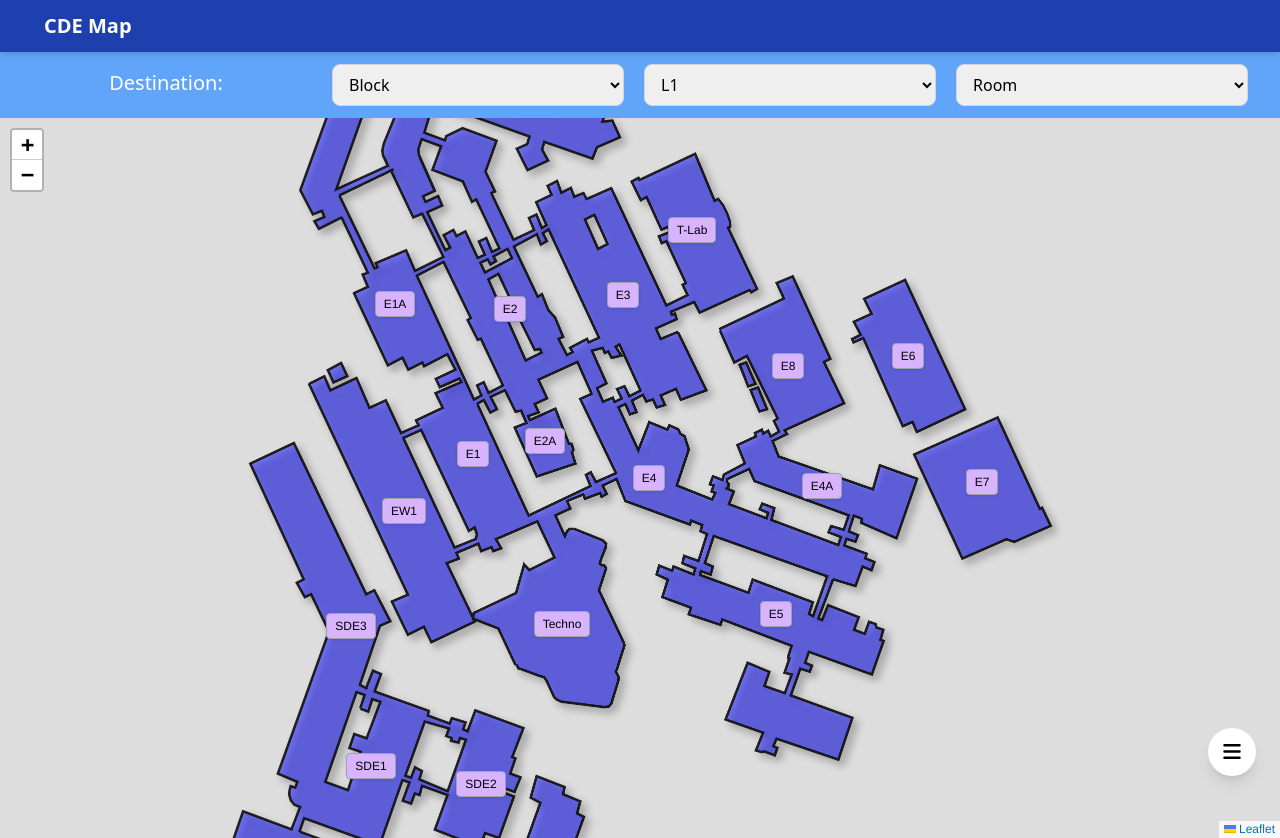
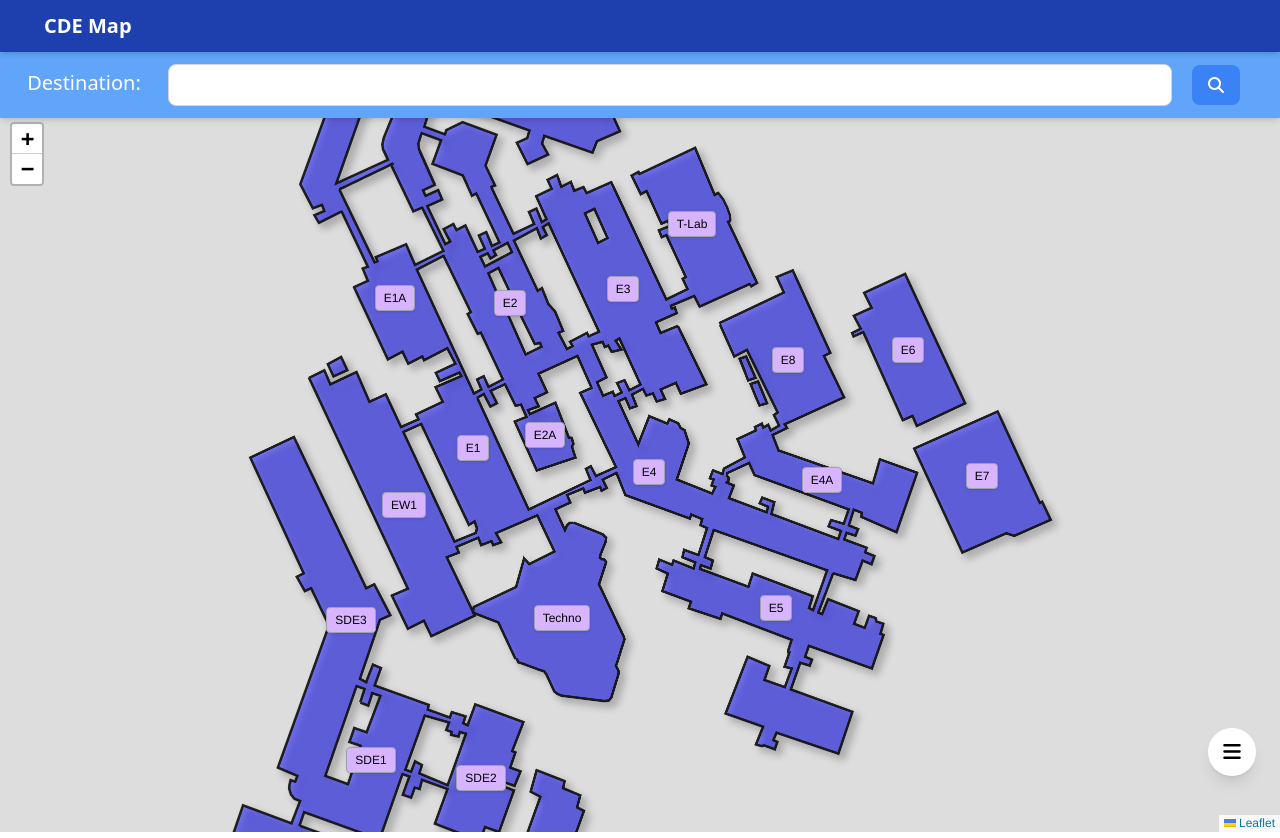
Before and after one commit to Aluminium-Oxide/Orbital-7008, a React (Create React App) app in the folder Front-end/: page / in a window 1280 px wide. After the commit the page ends 800 px from the top, so only its background shows below. Built offline with nearby package versions, Linux system fonts and the light colour scheme.

Commit message:
Remove vertical scroll bar + input back to typing

```diff
--- a/Front-end/src/App.tsx
+++ b/Front-end/src/App.tsx
@@ -16,11 +16,8 @@ function App() {
 
   return(
   <>
-    {/* background */}
-    <div className="bg-white min-h-screen font-sans">
-
     {/* navigation frame*/}
-    <header className="sticky top-0 bg-blue-800 shadow-md z-40">
+    <header className="fixed top-0 left-0 right-0 bg-blue-800 shadow-md z-50">
       <div className="container mx-auto px-5 py-0">
         {/* title */}
         <div className="flex justify-left py-3 px-6">
@@ -30,64 +27,41 @@ function App() {
     </header>
 
     {/* input frame + search button*/}
-        <div className=" bg-blue-400 w-full shadow-md">
-        <div className="grid grid-cols-4 gap-5 pl-5 pr-8 py-3">
-          <label htmlFor="building" className="text-white text-xl font-medium mb-1 flex justify-center items-center">
+    <div className="fixed top-12  left-0 right-0 bg-blue-400 w-full shadow-md py-3 z-40 ">
+      <div className="flex items-center pt-1 px-5">
+        <label htmlFor="building" className="w-32 text-white text-xl font-medium mb-1 flex justify-center items-center">
           Destination:
         </label>
-        {/*building selection*/}
-          <select
-            className="flex-1 px-3 py-2 border border-gray-300 rounded-lg focus:outline-none focus:ring-2 focus:ring-blue-800"
+        <input
+          className="flex-1 ml-5 px-3 py-2 border border-gray-300 rounded-lg focus:outline-none focus:ring-2 focus:ring-blue-800"
           value={destination}
+          type = "text"
           onChange={(e) => setDestination(e.target.value)}>
-            <option value="" disabled> Block </option>
-            <option value="EA">EA</option>
-            <option value="E1">E1</option>
-            <option value="E2">E2</option>
-            <option value="E2">E3</option>
-          </select>
-          {/*floor selection*/}
-          <select
-            value = {currentFloor}
-            className="flex-1 px-3 py-2 border border-gray-300 rounded-lg focus:outline-none focus:ring-2 focus:ring-blue-800"
-            onChange={(e) => setCurrentFloor(e.target.value)}>
-            <option value="" disabled> Floor </option>
-            <option value="L1">L1</option>
-            <option value="L2">L2</option>
-            <option value="L3">L3</option>
-            <option value="L4">L4</option>
-            <option value="L5">L5</option>
-            <option value="L6">L6</option>
-            <option value="L7">L7</option>
-          </select>
-          {/*room selection*/}
-          <select
-            className="flex-1 px-3 py-2 border border-gray-300 rounded-lg focus:outline-none focus:ring-2 focus:ring-blue-800"
-            value={destination}
-            onChange={(e) => setDestination(e.target.value)}>
-            <option value="" disabled> Room </option>
-            <option value="01">01</option>
-            <option value="02">02</option>
-            <option value="03">03</option>
-            <option value="04">04</option>
-          </select>
+        </input>
+        <button
+          onClick={handleSearch}
+          className="w-15 mr-5 ml-5 bg-blue-500 hover:bg-blue-400 text-white px-4 py-2 rounded-lg transition-colors touch-manipulation active:scale-95">
+          <i className="fa-solid fa-magnifying-glass"></i>
+        </button>
       </div>
     </div>
 
-
+ {/* background */}
+    <div className="fixed top-28 left-0 right-0 bottom-20 bg-white z-10">
+  {/* CDE map leaflet */}
+      <div className = "h-full w-full">
+        <MapComponent
+      destination={destination}
+      currentFloor={currentFloor}
+      />
+      </div>
+      </div>
 
       {/* menu button */}
-      <div className="absolute bottom-6 right-6 flex flex-col space-y-3 z-10">
-        <button id="menuBtn" className="w-12 h-12 z-20 rounded-full bg-white shadow-lg flex items-center justify-center hover:bg-gray-100 transition-colors touch-manipulation active:scale-95">
+      <div className="fixed bottom-6 right-6 flex flex-col space-y-3 z-10">
+        <button id="menu" className="w-12 h-12 z-20 rounded-full bg-white shadow-lg flex items-center justify-center hover:bg-gray-100 transition-colors touch-manipulation active:scale-95">
           <i className="fa-solid fa-bars text-xl"></i>
         </button>
-
-      </div>
-
-      {/* CDE map leaflet */}
-      <MapComponent
-      destination={destination}
-      currentFloor={currentFloor}/>
       </div>
     </>
   );
```
Lines whose indentation alone changed are shown as unchanged.
